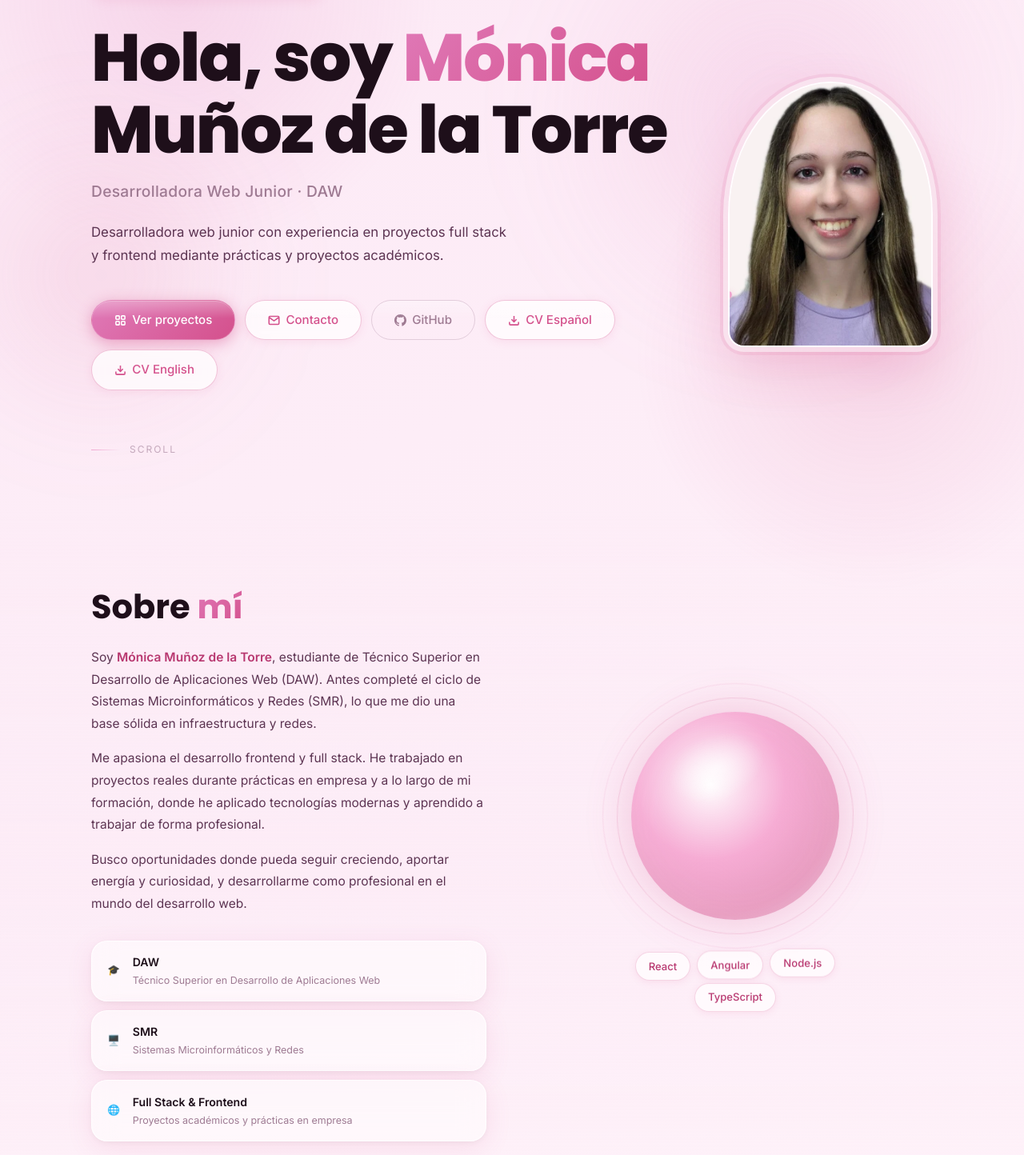
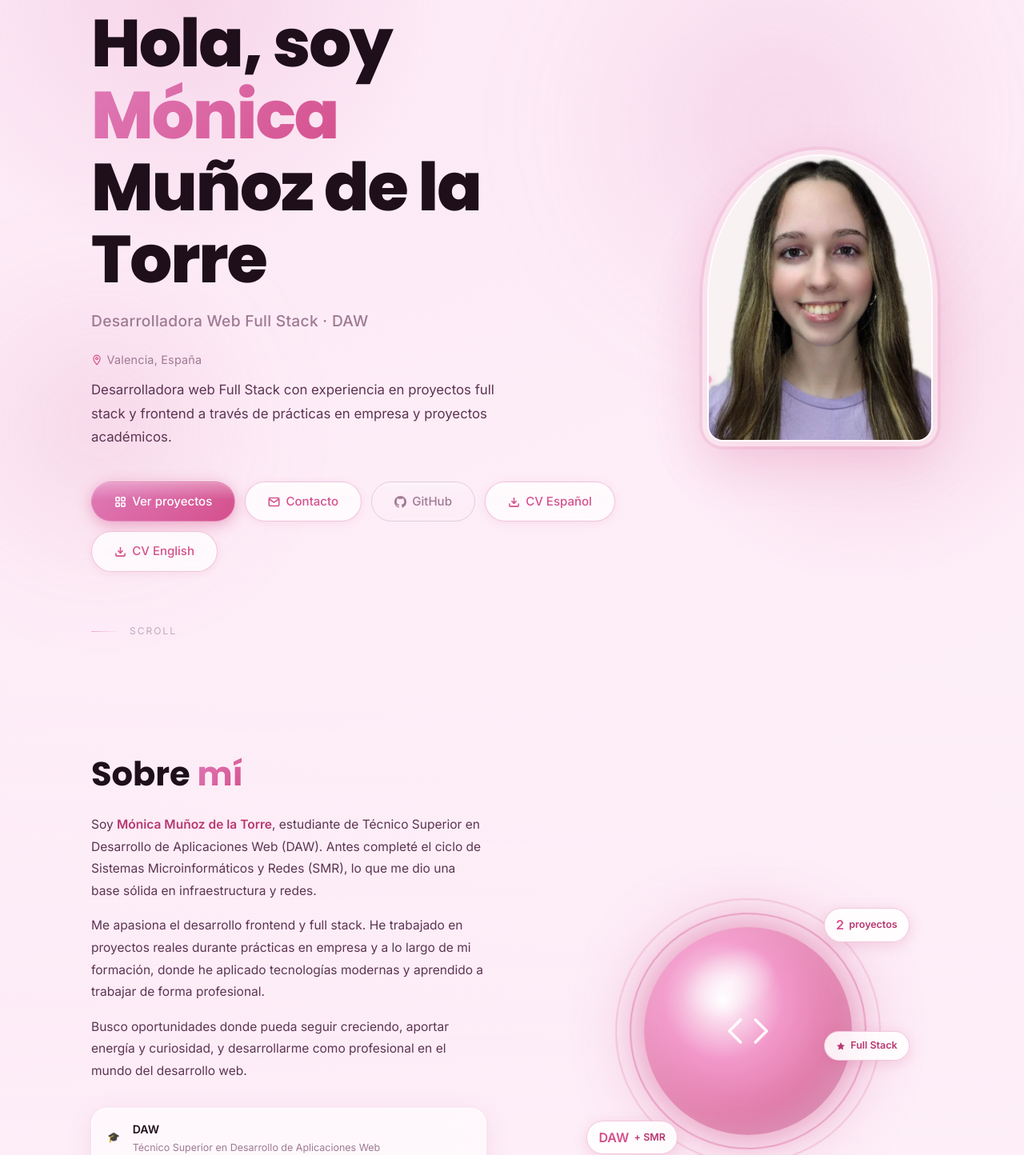
Before and after one commit to Monica-pxl/portfolio-monica, a React (Vite) app: page / in a window 1280 px wide. Shown: the part 162-1606 px from the top of the page at 80% size. Built offline with nearby package versions, Linux system fonts and the light colour scheme.

Commit message:
Mejoras de información y diseño visual.

```diff
--- a/src/components/About.css
+++ b/src/components/About.css
@@ -83,6 +83,7 @@
   flex-direction: column;
   align-items: center;
   gap: 2.5rem;
+  margin-left: 2rem;
 }
 
 .about-orb {
@@ -97,14 +98,15 @@
   border-radius: 50%;
   background: radial-gradient(
     circle at 38% 35%,
-    rgba(255, 255, 255, 0.88) 0%,
-    rgba(243, 150, 200, 0.75) 40%,
-    rgba(212, 80, 140, 0.52) 70%,
-    rgba(180, 50, 110, 0.3) 100%
+    rgba(255, 255, 255, 0.94) 0%,
+    rgba(240, 140, 195, 0.88) 32%,
+    rgba(212, 80, 140, 0.72) 62%,
+    rgba(155, 38, 98, 0.55) 100%
   );
   box-shadow:
-    0 0 55px rgba(212, 80, 140, 0.28),
-    inset 0 0 50px rgba(255, 255, 255, 0.1);
+    0 0 80px rgba(212, 80, 140, 0.5),
+    0 0 35px rgba(212, 80, 140, 0.28),
+    inset 0 0 50px rgba(255, 255, 255, 0.18);
   animation: orb-float 7s ease-in-out infinite;
 }
 
@@ -124,13 +126,13 @@
   position: absolute;
   inset: -18px;
   border-radius: 50%;
-  border: 1.5px solid rgba(212, 80, 140, 0.18);
+  border: 2px solid rgba(212, 80, 140, 0.38);
   animation: ring-spin 14s linear infinite;
 }
 
 .about-orb__ring--2 {
   inset: -36px;
-  border-color: rgba(212, 80, 140, 0.1);
+  border-color: rgba(212, 80, 140, 0.2);
   animation-duration: 22s;
   animation-direction: reverse;
 }
@@ -157,6 +159,12 @@
   animation: tag-float 3.5s ease-in-out infinite;
 }
 
+[data-theme="dark"] .about-floating-tags span {
+  background: rgba(28, 8, 22, 0.85);
+  border-color: rgba(212, 80, 140, 0.38);
+  color: var(--pink-300);
+}
+
 .about-floating-tags span:nth-child(2) { animation-delay: 0.6s; }
 .about-floating-tags span:nth-child(3) { animation-delay: 1.2s; }
 .about-floating-tags span:nth-child(4) { animation-delay: 1.8s; }
@@ -166,6 +174,82 @@
   50% { transform: translateY(-5px); }
 }
 
+/* ── Orb wrap & stat cards ── */
+.about-orb-wrap {
+  position: relative;
+  display: flex;
+  align-items: center;
+  justify-content: center;
+  padding: clamp(1.5rem, 4vw, 2rem) clamp(3rem, 7vw, 5rem);
+}
+
+.about-orb__symbol {
+  position: absolute;
+  inset: 0;
+  display: flex;
+  align-items: center;
+  justify-content: center;
+  z-index: 3;
+  pointer-events: none;
+}
+
+.about-stat {
+  position: absolute;
+  display: flex;
+  align-items: center;
+  gap: 0.4rem;
+  padding: 0.45rem 0.9rem;
+  background: rgba(255, 255, 255, 0.88);
+  border: 1px solid rgba(212, 80, 140, 0.3);
+  border-radius: var(--radius-full);
+  font-size: 0.78rem;
+  font-weight: 600;
+  color: var(--pink-600);
+  backdrop-filter: blur(12px);
+  -webkit-backdrop-filter: blur(12px);
+  box-shadow: 0 4px 18px rgba(212, 80, 140, 0.2);
+  white-space: nowrap;
+}
+
+.about-stat__value {
+  font-size: 1rem;
+  font-weight: 700;
+  color: var(--pink-500);
+}
+
+.about-stat--1 {
+  top: 0.5rem;
+  right: 0.5rem;
+  animation: stat-float 4s ease-in-out infinite;
+}
+
+.about-stat--2 {
+  top: 50%;
+  right: 0.5rem;
+  animation: stat-float 5s ease-in-out infinite 0.8s;
+}
+
+.about-stat--3 {
+  bottom: 0.5rem;
+  left: 0.5rem;
+  animation: stat-float 4.5s ease-in-out infinite 1.5s;
+}
+
+@keyframes stat-float {
+  0%, 100% { transform: translateY(0); }
+  50% { transform: translateY(-7px); }
+}
+
+[data-theme="dark"] .about-stat {
+  background: rgba(28, 10, 22, 0.9);
+  border-color: rgba(212, 80, 140, 0.42);
+  color: var(--pink-300);
+}
+
+[data-theme="dark"] .about-stat__value {
+  color: var(--pink-400);
+}
+
 @media (max-width: 900px) {
   .about-layout {
     grid-template-columns: 1fr;
@@ -173,6 +257,16 @@
   }
 
   .about-visual {
-    order: -1;
+    margin-left: 0;
   }
 }
+
+@media (max-width: 480px) {
+  .about-orb-wrap {
+    padding: 1rem;
+  }
+
+  .about-stat {
+    display: none;
+  }
+}
--- a/src/components/About.tsx
+++ b/src/components/About.tsx
@@ -54,17 +54,34 @@ export default function About() {
           </div>
 
           <div className="about-visual" aria-hidden="true">
+            <div className="about-orb-wrap">
               <div className="about-orb">
                 <div className="about-orb__core" />
                 <div className="about-orb__shine" />
                 <div className="about-orb__ring" />
                 <div className="about-orb__ring about-orb__ring--2" />
+                <div className="about-orb__symbol">
+                  <svg width="56" height="56" viewBox="0 0 24 24" fill="none" stroke="rgba(255,255,255,0.92)" strokeWidth="1.6" strokeLinecap="round" strokeLinejoin="round">
+                    <polyline points="16 18 22 12 16 6" />
+                    <polyline points="8 6 2 12 8 18" />
+                  </svg>
                 </div>
-            <div className="about-floating-tags">
-              <span>React</span>
-              <span>Angular</span>
-              <span>Node.js</span>
-              <span>TypeScript</span>
+              </div>
+
+              <div className="about-stat about-stat--1">
+                <span className="about-stat__value">2</span>
+                <span>proyectos</span>
+              </div>
+              <div className="about-stat about-stat--2">
+                <svg width="12" height="12" viewBox="0 0 24 24" fill="currentColor">
+                  <path d="M12 2l3.09 6.26L22 9.27l-5 4.87 1.18 6.88L12 17.77l-6.18 3.25L7 14.14 2 9.27l6.91-1.01L12 2z" />
+                </svg>
+                <span>Full Stack</span>
+              </div>
+              <div className="about-stat about-stat--3">
+                <span className="about-stat__value">DAW</span>
+                <span>+ SMR</span>
+              </div>
             </div>
           </div>
         </div>
--- a/src/components/Experience.tsx
+++ b/src/components/Experience.tsx
@@ -18,8 +18,8 @@ const EXPERIENCES: Experience[] = [
     period: 'mar. 2026 – may. 2026',
     type: 'Contrato de formación · En remoto',
     description:
-      'Desarrollo y mantenimiento de aplicaciones web en entorno de logística, colaborando en tareas de soporte, actualización de funcionalidades y gestión de contenido dentro del equipo técnico.',
-    tags: ['JavaScript / TypeScript', 'Node.js', 'Full Stack', 'Git', 'React.js'],
+      'Participación en el desarrollo y mantenimiento de aplicaciones web en un entorno de logística, colaborando con el equipo técnico en tareas de soporte, actualización de funcionalidades y gestión de contenido.',
+    tags: ['Node.js', 'TypeScript', 'React', 'Git'],
   },
   {
     id: 'exp2',
@@ -29,7 +29,7 @@ const EXPERIENCES: Experience[] = [
     type: 'Proyecto académico',
     description:
       'Aplicación web full stack para gestión de citas en centros de peluquería multicentro. Incluye autenticación JWT, sistema de roles y gestión de reservas en tiempo real.',
-    tags: ['Angular', 'Node.js', 'Express', 'MongoDB', 'JavaScript / TypeScript','JWT', 'API REST', 'Full Stack'],
+    tags: ['Angular', 'Node.js', 'Express', 'MongoDB', 'JWT', 'TypeScript'],
   },
   {
     id: 'exp3',
@@ -48,8 +48,8 @@ const EXPERIENCES: Experience[] = [
     period: 'abr. 2024 – jun. 2024',
     type: 'Contrato de formación · Híbrido',
     description:
-      'Creación y mantenimiento de páginas web corporativas con WordPress y herramientas de diseño básico.',
-    tags: ['WordPress', 'Diseño web', 'Canva'],
+      'Apoyo en proyectos web corporativos en el sector de diseño de interiores, adaptando contenido y realizando ajustes básicos de diseño con WordPress y herramientas visuales.',
+    tags: ['WordPress', 'Canva', 'Diseño web'],
   },
 ];
 
--- a/src/components/Hero.css
+++ b/src/components/Hero.css
@@ -112,6 +112,36 @@
   letter-spacing: 0.3px;
 }
 
+.hero__location {
+  display: inline-flex;
+  align-items: center;
+  gap: 0.35rem;
+  font-size: 0.9rem;
+  color: var(--text-muted);
+  margin-bottom: 0.75rem;
+  letter-spacing: 0.2px;
+}
+
+.hero__location-icon {
+  flex-shrink: 0;
+  color: var(--pink-500);
+}
+
+[data-theme="dark"] .hero__location {
+  color: var(--text-muted);
+}
+
+[data-theme="dark"] .hero__location-icon {
+  color: var(--pink-400);
+}
+
+[data-theme="dark"] .hero__badge {
+  background: rgba(28, 8, 22, 0.85);
+  border-color: rgba(212, 80, 140, 0.42);
+  color: var(--pink-300);
+  box-shadow: 0 2px 14px rgba(0, 0, 0, 0.35);
+}
+
 .hero__description {
   max-width: 520px;
   font-size: 1.05rem;
@@ -152,12 +182,13 @@
   display: flex;
   align-items: center;
   justify-content: center;
+  margin-left: 2rem;
 }
 
 .hero__photo-frame {
   position: relative;
-  width: clamp(200px, 20vw, 290px);
-  height: clamp(260px, 26vw, 370px);
+  width: clamp(220px, 22vw, 325px);
+  height: clamp(285px, 28vw, 415px);
   border-radius: 50% 50% 20px 20px / 50% 50% 20px 20px;
   overflow: hidden;
   background: var(--gradient-soft);
@@ -258,7 +289,7 @@
   }
 
   .hero__photo-wrap {
-    order: -1;
+    margin-left: 0;
   }
 
   .hero__photo-frame {
@@ -269,10 +300,6 @@
 }
 
 @media (max-width: 600px) {
-  .hero__photo-wrap {
-    display: none;
-  }
-
   .hero__actions {
     flex-direction: column;
     align-items: flex-start;
--- a/src/components/Hero.tsx
+++ b/src/components/Hero.tsx
@@ -23,11 +23,19 @@ export default function Hero() {
             Muñoz de la Torre
           </h1>
 
-          <p className="hero__role">Desarrolladora Web Junior · DAW</p>
+          <p className="hero__role">Desarrolladora Web Full Stack · DAW</p>
+
+          <p className="hero__location">
+            <svg className="hero__location-icon" width="14" height="14" viewBox="0 0 24 24" fill="none" stroke="currentColor" strokeWidth="2" strokeLinecap="round" strokeLinejoin="round" aria-hidden="true">
+              <path d="M12 2C8.13 2 5 5.13 5 9c0 5.25 7 13 7 13s7-7.75 7-13c0-3.87-3.13-7-7-7z" />
+              <circle cx="12" cy="9" r="2.5" />
+            </svg>
+            Valencia, España
+          </p>
 
           <p className="hero__description">
-            Desarrolladora web junior con experiencia en proyectos full stack y frontend
-            mediante prácticas y proyectos académicos.
+            Desarrolladora web Full Stack con experiencia en proyectos full stack y frontend
+            a través de prácticas en empresa y proyectos académicos.
           </p>
 
           <div className="hero__actions">
--- a/src/components/Learned.css
+++ b/src/components/Learned.css
@@ -50,7 +50,7 @@
 
 .learned-card__description {
   font-size: 0.875rem;
-  color: var(--text-muted);
+  color: var(--text);
   line-height: 1.6;
   flex: 1;
 }
--- a/src/components/Learned.tsx
+++ b/src/components/Learned.tsx
@@ -12,78 +12,67 @@ const LEARNINGS: Learning[] = [
   {
     icon: (
       <svg width="22" height="22" viewBox="0 0 24 24" fill="none" stroke="currentColor" strokeWidth="2" strokeLinecap="round" strokeLinejoin="round">
-        <circle cx="12" cy="12" r="10" />
-        <line x1="2" y1="12" x2="22" y2="12" />
-        <path d="M12 2a15.3 15.3 0 0 1 4 10 15.3 15.3 0 0 1-4 10 15.3 15.3 0 0 1-4-10 15.3 15.3 0 0 1 4-10z" />
+        <polyline points="16 18 22 12 16 6" />
+        <polyline points="8 6 2 12 8 18" />
       </svg>
     ),
-    title: 'Desarrollo Web Full Stack',
+    title: 'Desarrollo Full Stack y herramientas modernas',
     description:
-      'Construí aplicaciones completas con Angular y React en frontend, y Symfony y Java en backend.',
-    tags: ['HTML', 'CSS', 'Angular', 'React', 'Symfony', 'Java'],
+      'He trabajado en funcionalidades frontend y backend durante mis prácticas, integrando APIs, automatizando procesos y gestionando datos en Notion. También he creado componentes reutilizables y sistemas de diseño con Storybook en React.',
+    tags: ['React', 'Storybook', 'APIs', 'Notion', 'Frontend', 'Backend'],
   },
   {
     icon: (
       <svg width="22" height="22" viewBox="0 0 24 24" fill="none" stroke="currentColor" strokeWidth="2" strokeLinecap="round" strokeLinejoin="round">
-        <ellipse cx="12" cy="5" rx="9" ry="3" />
-        <path d="M21 12c0 1.66-4 3-9 3s-9-1.34-9-3" />
-        <path d="M3 5v14c0 1.66 4 3 9 3s9-1.34 9-3V5" />
+        <polygon points="13 2 3 14 12 14 11 22 21 10 12 10 13 2" />
       </svg>
     ),
-    title: 'Bases de datos relacionales',
+    title: 'Automatización y gestión de datos',
     description:
-      'Diseño y consulta de MySQL, modelado de entidades y relaciones, y uso de Doctrine ORM.',
-    tags: ['MySQL', 'Doctrine ORM', 'Modelado de datos'],
+      'He participado en la creación de flujos de automatización: envío de correos automáticos, gestión de reseñas de usuarios y almacenamiento estructurado de información en bases de datos conectadas con Notion.',
+    tags: ['Automatización', 'Notion', 'Email', 'Base de datos'],
   },
   {
     icon: (
       <svg width="22" height="22" viewBox="0 0 24 24" fill="none" stroke="currentColor" strokeWidth="2" strokeLinecap="round" strokeLinejoin="round">
-        <rect x="2" y="7" width="20" height="14" rx="2" ry="2" />
-        <path d="M16 21V5a2 2 0 0 0-2-2h-4a2 2 0 0 0-2 2v16" />
+        <path d="M20.24 12.24a6 6 0 0 0-8.49-8.49L5 10.5V19h8.5l6.74-6.76z" />
+        <line x1="16" y1="8" x2="2" y2="22" />
+        <line x1="17.5" y1="15" x2="9" y2="15" />
       </svg>
     ),
-    title: 'Entorno profesional real',
+    title: 'Desarrollo de extensiones y herramientas internas',
     description:
-      'En prácticas en SendingBay desarrollé funcionalidades reales en remoto siguiendo estándares de equipo.',
-    tags: ['Symfony', 'XAMPP', 'Composer', 'Trabajo en equipo'],
+      'He desarrollado una extensión de Chrome orientada a mejorar la productividad en reuniones diarias (daily standups), utilizada dentro del entorno de la empresa.',
+    tags: ['Chrome Extension', 'JavaScript', 'DevTools', 'Productividad'],
   },
   {
     icon: (
       <svg width="22" height="22" viewBox="0 0 24 24" fill="none" stroke="currentColor" strokeWidth="2" strokeLinecap="round" strokeLinejoin="round">
-        <path d="M14.7 6.3a1 1 0 0 0 0 1.4l1.6 1.6a1 1 0 0 0 1.4 0l3.77-3.77a6 6 0 0 1-7.94 7.94l-6.91 6.91a2.12 2.12 0 0 1-3-3l6.91-6.91a6 6 0 0 1 7.94-7.94l-3.76 3.76z" />
+        <circle cx="13.5" cy="6.5" r="2.5" />
+        <circle cx="17.5" cy="10.5" r="2.5" />
+        <circle cx="8.5" cy="7.5" r="2.5" />
+        <circle cx="6.5" cy="12.5" r="2.5" />
+        <path d="M12 20l5-5" />
+        <path d="M12 20l-5-5" />
+        <path d="M12 15v5" />
       </svg>
     ),
-    title: 'Sistemas y redes',
+    title: 'Diseño web y experiencia de usuario',
     description:
-      'Instalación, configuración y mantenimiento de equipos y redes locales, con manejo de comandos Linux.',
-    tags: ['Linux', 'Redes locales', 'Montaje de equipos'],
+      'He apoyado en tareas de diseño frontend: selección de referencias visuales, creación de maquetas y uso de herramientas como WordPress, Canva y CSS para mejorar la parte visual de los proyectos.',
+    tags: ['WordPress', 'Canva', 'CSS', 'Maquetación', 'UX/UI'],
   },
   {
     icon: (
       <svg width="22" height="22" viewBox="0 0 24 24" fill="none" stroke="currentColor" strokeWidth="2" strokeLinecap="round" strokeLinejoin="round">
-        <path d="M17 21v-2a4 4 0 0 0-4-4H5a4 4 0 0 0-4 4v2" />
-        <circle cx="9" cy="7" r="4" />
-        <path d="M23 21v-2a4 4 0 0 0-3-3.87" />
-        <path d="M16 3.13a4 4 0 0 1 0 7.75" />
+        <path d="M22 11.08V12a10 10 0 1 1-5.93-9.14" />
+        <polyline points="22 4 12 14.01 9 11.01" />
       </svg>
     ),
-    title: 'Herramientas colaborativas',
+    title: 'Control de calidad y testing',
     description:
-      'Control de versiones con Git y GitHub, y flujos de trabajo con VS Code e IntelliJ IDEA.',
-    tags: ['Git', 'GitHub', 'VS Code', 'IntelliJ IDEA'],
-  },
-  {
-    icon: (
-      <svg width="22" height="22" viewBox="0 0 24 24" fill="none" stroke="currentColor" strokeWidth="2" strokeLinecap="round" strokeLinejoin="round">
-        <circle cx="12" cy="12" r="3" />
-        <path d="M19.07 4.93a10 10 0 0 1 0 14.14M4.93 4.93a10 10 0 0 0 0 14.14" />
-        <path d="M15.54 8.46a5 5 0 0 1 0 7.07M8.46 8.46a5 5 0 0 0 0 7.07" />
-      </svg>
-    ),
-    title: 'Diseño e interfaz de usuario',
-    description:
-      'Interfaces responsivas y accesibles con Bootstrap, CSS personalizado y buenas prácticas UX.',
-    tags: ['Bootstrap', 'CSS', 'Responsive', 'UX'],
+      'He realizado pruebas de APIs con Postman y verificado el correcto funcionamiento del backend y el frontend para asegurar la estabilidad de las aplicaciones.',
+    tags: ['Postman', 'Testing', 'APIs', 'QA'],
   },
 ];
 
--- a/src/components/Projects.tsx
+++ b/src/components/Projects.tsx
@@ -18,7 +18,7 @@ const PROJECTS: Project[] = [
     subtitle: 'TFG — Gestión de peluquerías',
     description:
       'Aplicación web full stack para gestión de citas en peluquerías multicentro. Incluye sistema de autenticación con JWT, gestión de roles diferenciados, reservas online y una API REST completa.',
-    tags: ['Angular', 'Node.js', 'Express', 'MongoDB', 'JWT'],
+    tags: ['Angular', 'Node.js', 'Express', 'MongoDB', 'JWT', 'TypeScript'],
     features: ['Autenticación y roles', 'Reservas online', 'API REST', 'Multi-centro'],
     github: 'https://github.com/Monica-pxl/tfg-peluqueria-monica-munoz-mean',
     demo: 'https://hairgest-angular.vercel.app/',
--- a/src/components/Skills.tsx
+++ b/src/components/Skills.tsx
@@ -20,17 +20,17 @@ const SKILL_GROUPS: SkillGroup[] = [
   {
     category: 'Backend & Frameworks',
     icon: '⬡',
-    skills: ['Node.js', 'Express', 'Symfony', 'Doctrine ORM', 'Composer'],
+    skills: ['Node.js', 'Express', 'JWT Authentication', 'Symfony', 'Doctrine ORM', 'Composer'],
   },
   {
     category: 'Bases de datos',
     icon: '◭',
-    skills: ['MySQL', 'MongoDB', 'MySQL Workbench', 'XAMPP'],
+    skills: ['MySQL', 'MongoDB'],
   },
   {
     category: 'Herramientas',
     icon: '⌘',
-    skills: ['Git', 'VS Code', 'IntelliJ IDEA', 'Visual Studio', 'WordPress', 'Canva'],
+    skills: ['Git', 'GitHub', 'VS Code', 'IntelliJ IDEA', 'Visual Studio', 'WordPress', 'Canva', 'XAMPP', 'MySQL Workbench'],
   },
 ];
 
```
Lines whose indentation alone changed are shown as unchanged.
